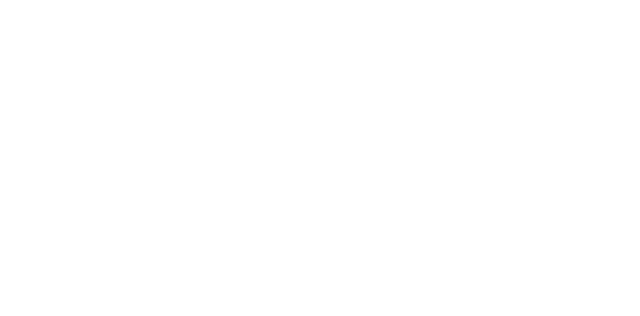
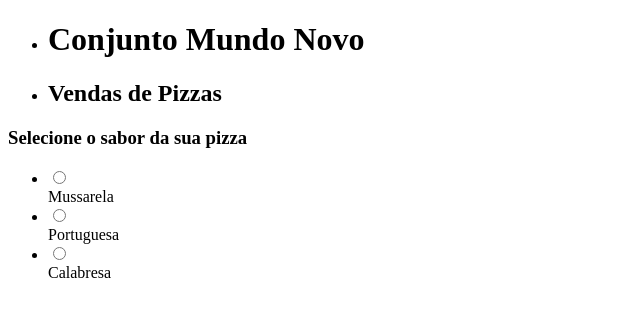
Before and after one commit to daniel-oliv3/vendas_pizza-web-gerador-de-contas, a plain HTML site: page index.html in a window 1280 px wide. Shown: the whole page, without its empty margins (0-640 px from the left). Drawn offline with Linux system fonts and the light colour scheme.

Commit message:
Header section

```diff
--- a/index.html
+++ b/index.html
@@ -10,10 +10,27 @@
 </head>
 <body>
 
-	<!---->
+	<!-- ======= Header Section/Seção do Cabeçalho ======= -->
+	<header>
+		<ul>
+			<li><h1>Conjunto Mundo Novo</h1></li>
+			<li><h2>Vendas de Pizzas</h2></li>
+		</ul>
+	</header>
 
-
-
+	<section>
+		<h3>Selecione o sabor da sua pizza</h3>
+		<form>
+			<ul>
+				<li><input type="radio" id="mussarela" name="pizzas"></li>
+				<label>Mussarela</label>
+				<li><input type="radio" id="portuguesa" name="pizzas"></li>
+				<label>Portuguesa</label>
+				<li><input type="radio" id="calabresa" name="pizzas"></li>
+				<label>Calabresa</label>
+			</ul>
+		</form>
+	</section>
 
 
 
```
